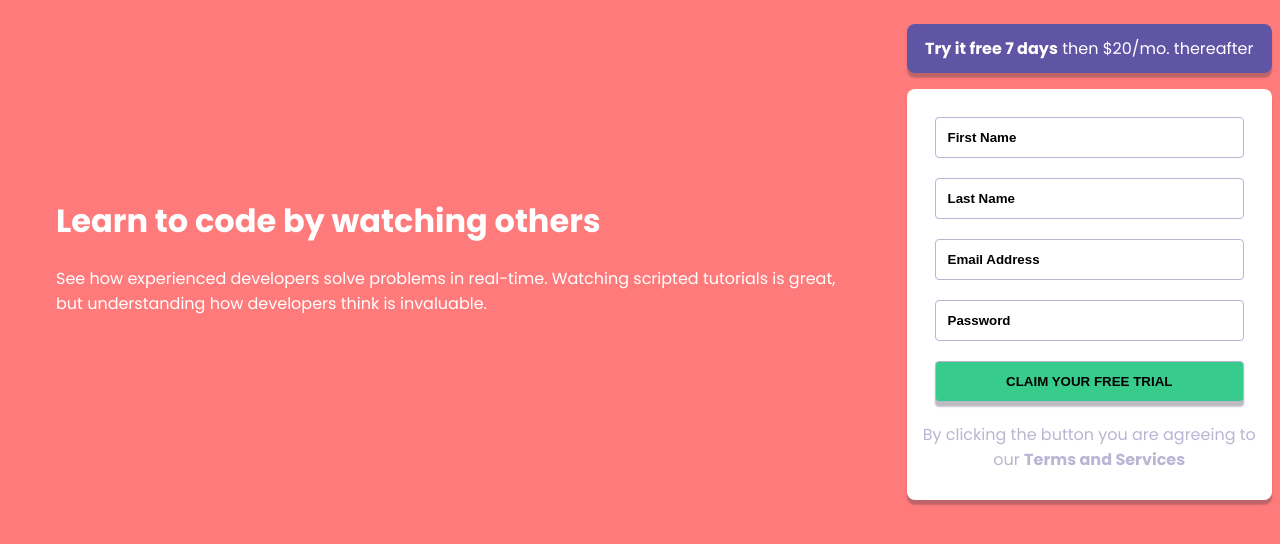
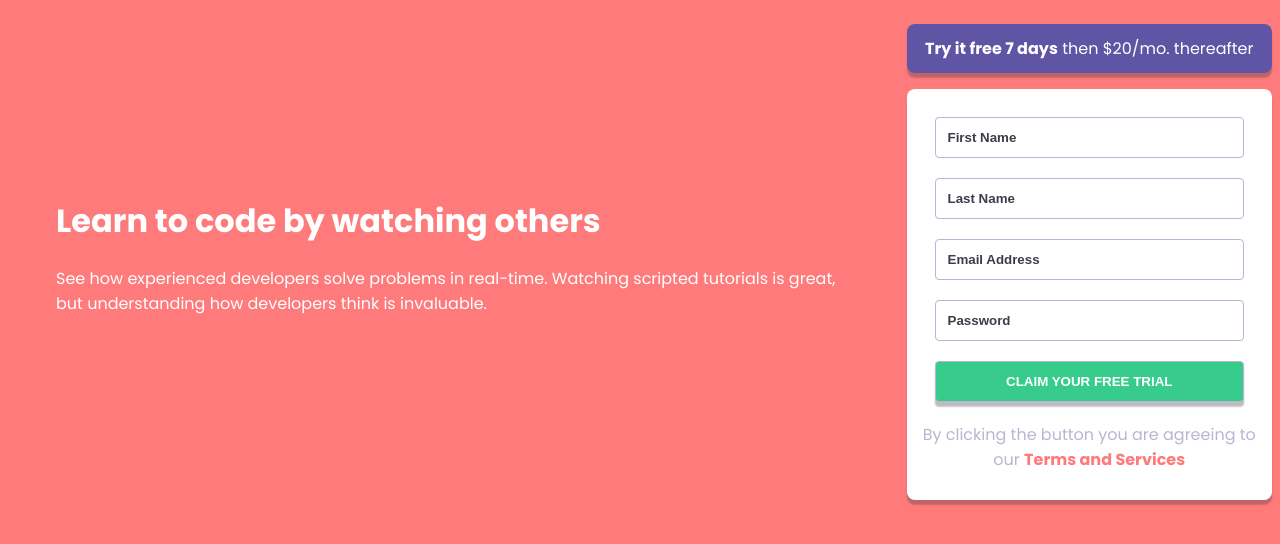
Before and after one commit to ChristalBell/intro-form, a plain HTML site: page index.html in a window 1280 px wide. Drawn offline with Linux system fonts and the light colour scheme.

Commit message:
color working working on psuedo selectors

```diff
--- a/styles.css
+++ b/styles.css
@@ -40,21 +40,20 @@ h1 {
 form > input {
     border: 1px solid hsl(246, 25%, 77%);
     border-radius: .25rem;
-    font: hsl(246, 25%, 77%);
+    color: hsl(249, 10%, 26%);
     font-weight: 600;
     padding: .75rem;
     margin: 1rem 1rem .25rem;
 }
 
-form > input:focus{
+form > input:hover {
     border: 1px solid hsl(249, 10%, 26%);
 }
 
 #button {
     background-color: hsl(154, 59%, 51%);
     box-shadow: 0px .3rem .1rem hsla(249, 10%, 26%, 0.35);
-    font: white;
-    font-size: 500;
+    color: white;
 }
 
 .terms {
@@ -62,7 +61,7 @@ form > input:focus{
 }
 
 .terms > strong {
-    font:hsl(0, 100%, 74%);
+    color:hsl(0, 100%, 74%);
 }
 
 .error{
```
